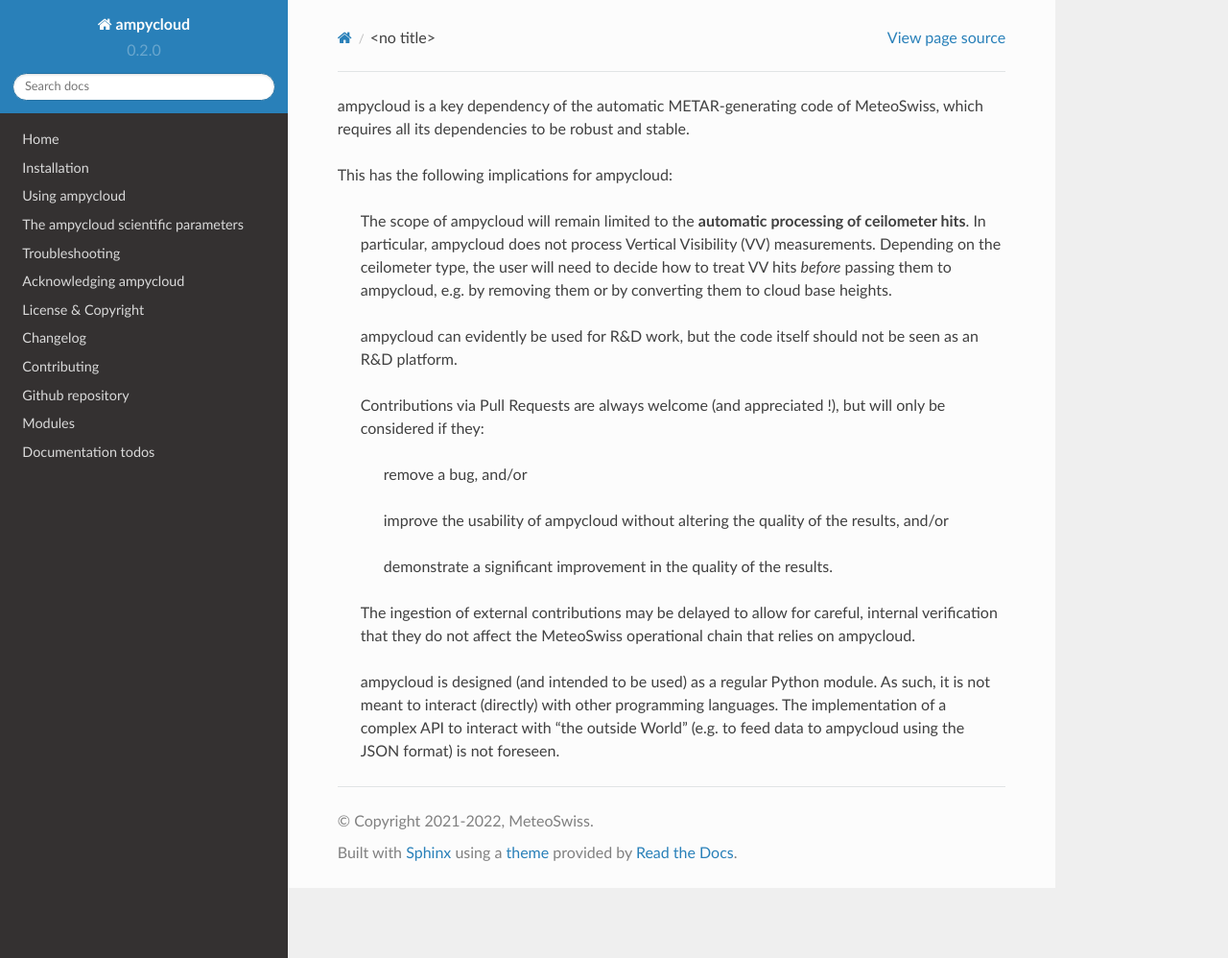
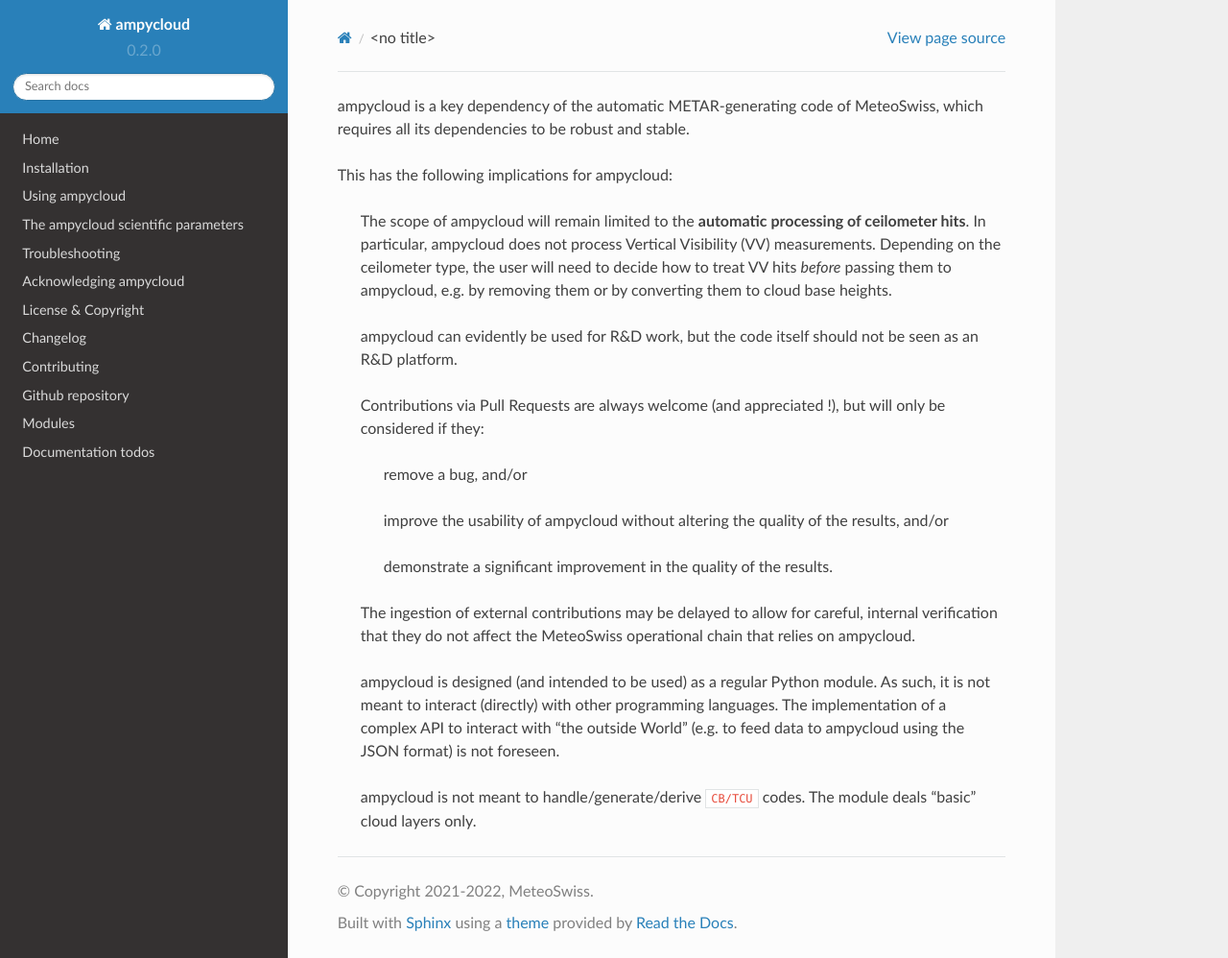
Before and after one commit to MeteoSwiss/ampycloud, a Sphinx documentation site: the page built from docs/source/scope.rst, in a window 1280 px wide and 998 px high. Shown: the whole window at 96% size. Built offline with Sphinx 7.4.7 and the Read the Docs theme 2.0.0, drawn with Linux system fonts in a browser that asks for light colours; pages that are not in the unit, such as notebooks, are missing from menus.

Commit message:
Update scope with CB/TCU note

```diff
--- a/docs/source/scope.rst
+++ b/docs/source/scope.rst
@@ -8,8 +8,10 @@ This has the following implications for ampycloud:
       Depending on the ceilometer type, the user will need to decide how to treat VV hits *before*
       passing them to ampycloud, e.g. by removing them or by converting them to cloud base
       heights.
+
     * ampycloud can evidently be used for R&D work, but the code itself should not be
       seen as an R&D platform.
+
     * Contributions via Pull Requests are always welcome (and appreciated !), but will only be
       considered if they:
 
@@ -25,3 +27,6 @@ This has the following implications for ampycloud:
       not meant to interact (directly) with other programming languages. The implementation of a
       complex API to interact with "the outside World" (e.g. to feed data to ampycloud using the
       JSON format) is not foreseen.
+
+    * ampycloud is not meant to handle/generate/derive ``CB/TCU`` codes. The module deals "basic"
+      cloud layers only.
```
